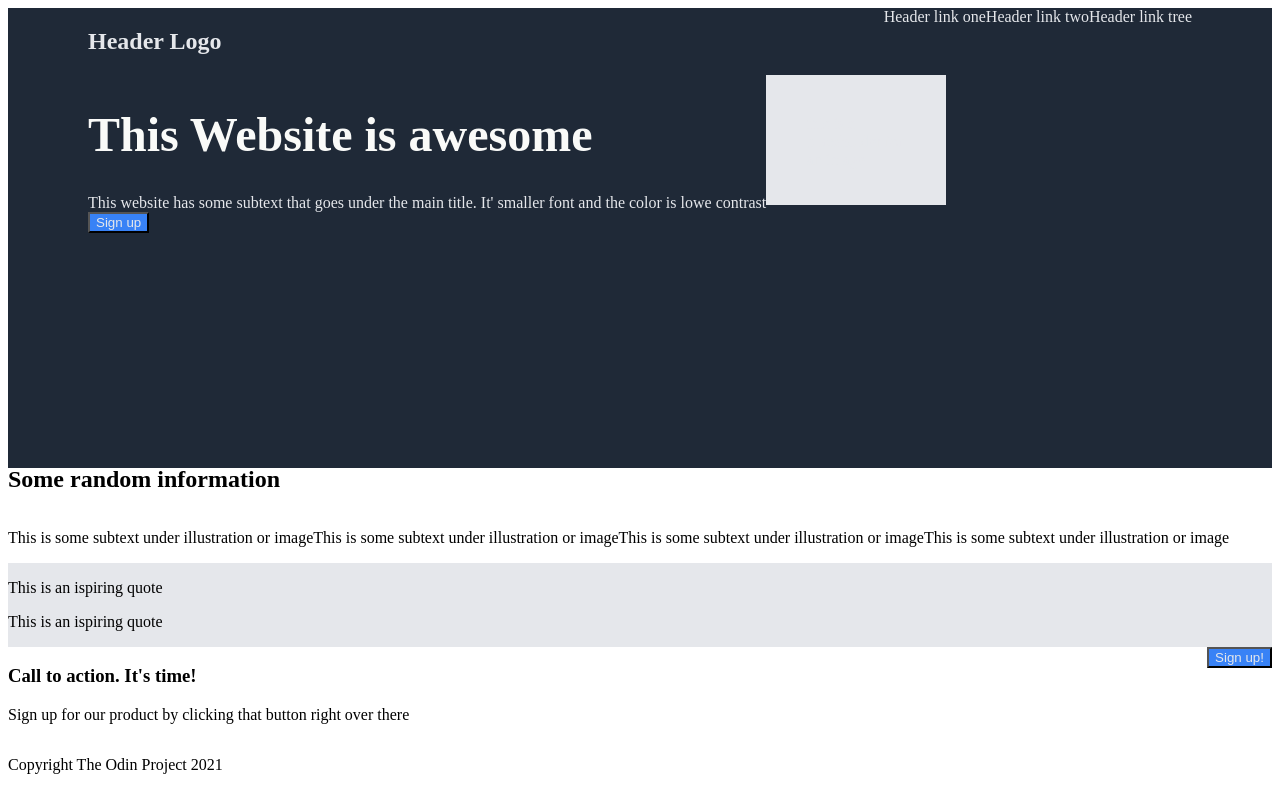
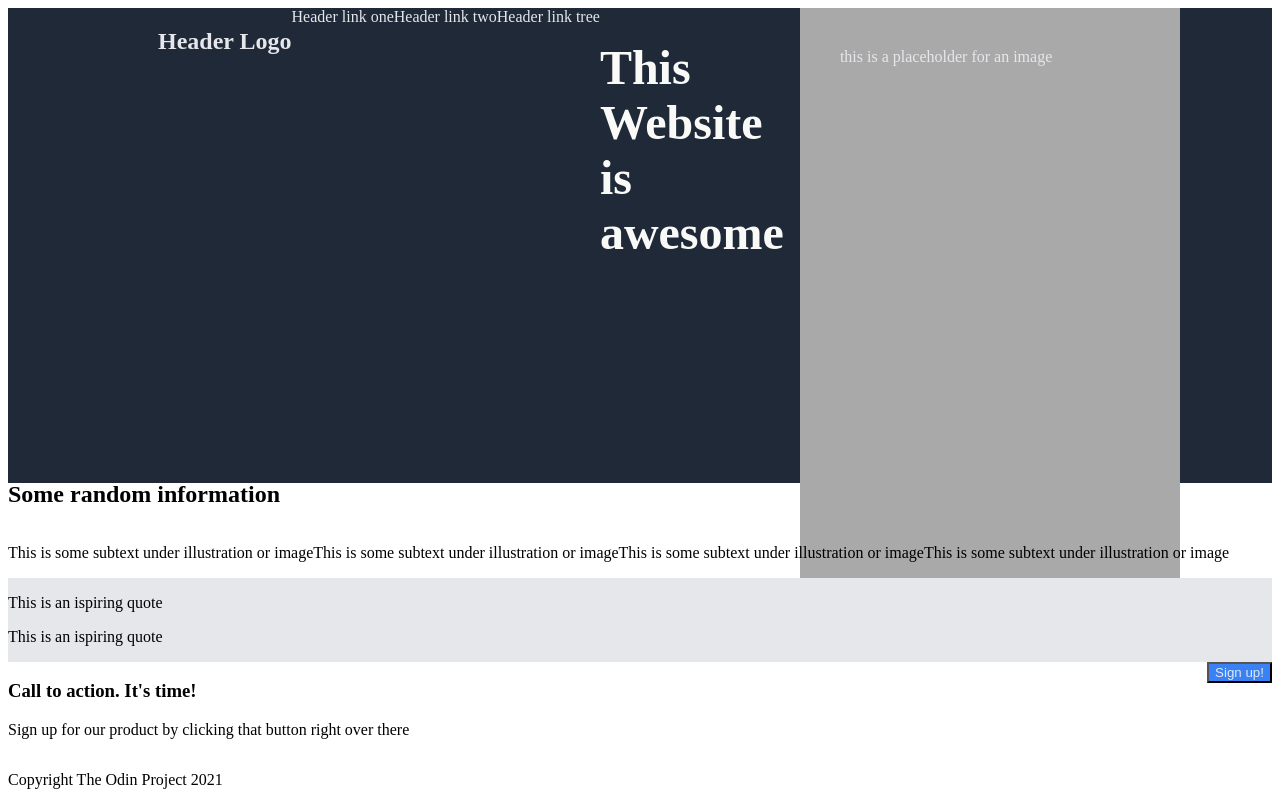
Before and after one commit to Tadas111/odin-landingpage, a plain HTML site: page index.html in a window 1280 px wide. Shown: the top 800 px of the page. Drawn offline with Linux system fonts and the light colour scheme.

Commit message:
updated top colors

```diff
--- a/styles.css
+++ b/styles.css
@@ -10,9 +10,9 @@ body {
     background-color: #1F2937;
     color: #e5e7eb;
     height: 400px;
-    padding-left: 80px;
-    padding-right: 80px;
-    padding-bottom: 60px;
+    padding-left: 150px;
+    padding-right: 150px;
+    padding-bottom: 75px;
     flex-wrap: wrap;
 
 }
@@ -42,13 +42,16 @@ h1 {
 .kairys {
     display: flex;
     flex-direction: column;
+    width: 200px;
+    flex-wrap: wrap;
+    height: 150px;
 }
 
 .desinys {
-    background-color: #E5E7EB;;
+    background-color: darkgray;
     padding: 40px;
-    height: 50px;
-    width: 100px;
+    height: 1500px;
+    width: 300px;
 }
 
 .middle {
```
